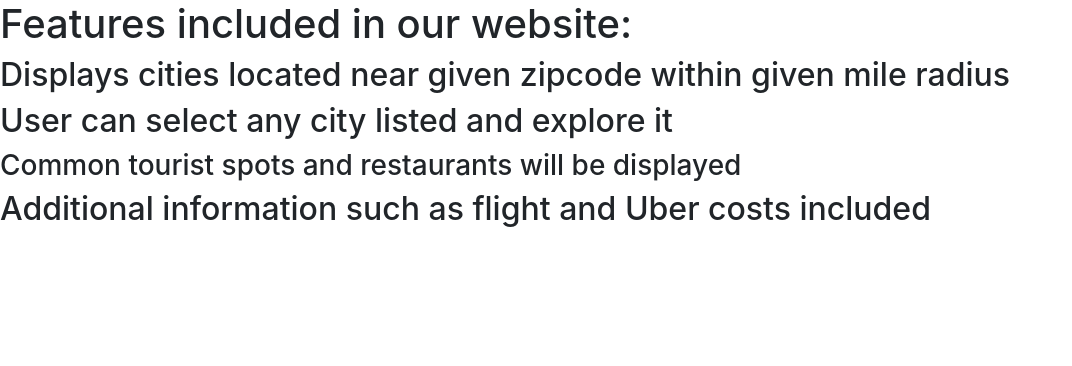
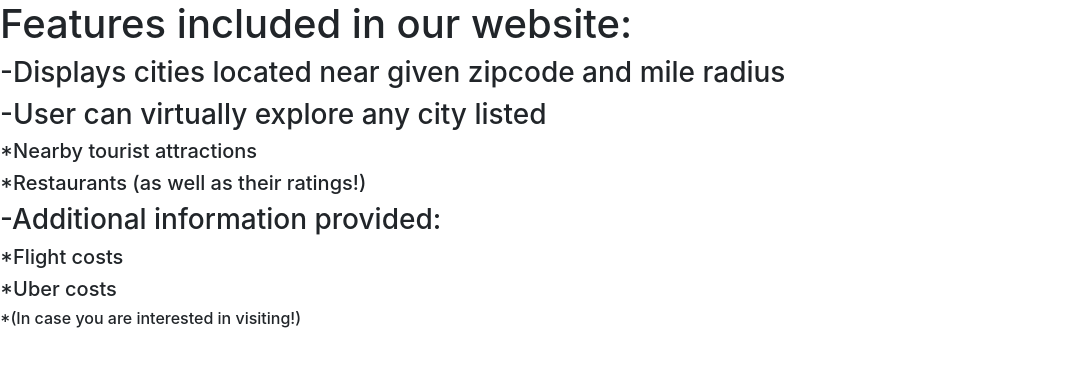
Before and after one commit to Codubee/ExploreCitiesTTH4-6, a React (Create React App) app in the folder frontend/: page / in a window 1280 px wide. Shown: the top 366 px of the page, without its empty margins (0-1072 px from the left). Built offline with nearby package versions, Linux system fonts and the light colour scheme.

Commit message:
Cleaned up features component. Ready for review.

```diff
--- a/frontend/src/components/LandingPage/Features/Features.js
+++ b/frontend/src/components/LandingPage/Features/Features.js
@@ -1,14 +1,19 @@
 import React from 'react'
 
+//Displays the features of website to user
 function Features()
 {
     return(
     <div>
         <h1>Features included in our website:</h1>
-            <h2>Displays cities located near given zipcode within given mile radius</h2>
-            <h2>User can select any city listed and explore it</h2>
-                <h3>Common tourist spots and restaurants will be displayed</h3>
-            <h2>Additional information such as flight and Uber costs included</h2>
+            <h3>-Displays cities located near given zipcode and mile radius</h3>
+            <h3>-User can virtually explore any city listed</h3>
+                <h5>*Nearby tourist attractions</h5>
+                <h5>*Restaurants (as well as their ratings!)</h5>
+            <h3>-Additional information provided:</h3>
+                <h5>*Flight costs</h5>
+                <h5>*Uber costs</h5>
+                <h6>*(In case you are interested in visiting!)</h6>
     </div>
     );
 }
--- a/frontend/src/components/LandingPage/LandingPage.js
+++ b/frontend/src/components/LandingPage/LandingPage.js
@@ -1,10 +1,9 @@
 import React from 'react'
 import Features from './Features/Features'
-//Import components that you create here
 
 function LandingPage(){
     return(
-        //Use components that you import here
+
         <Features/>
     )
 }
```
